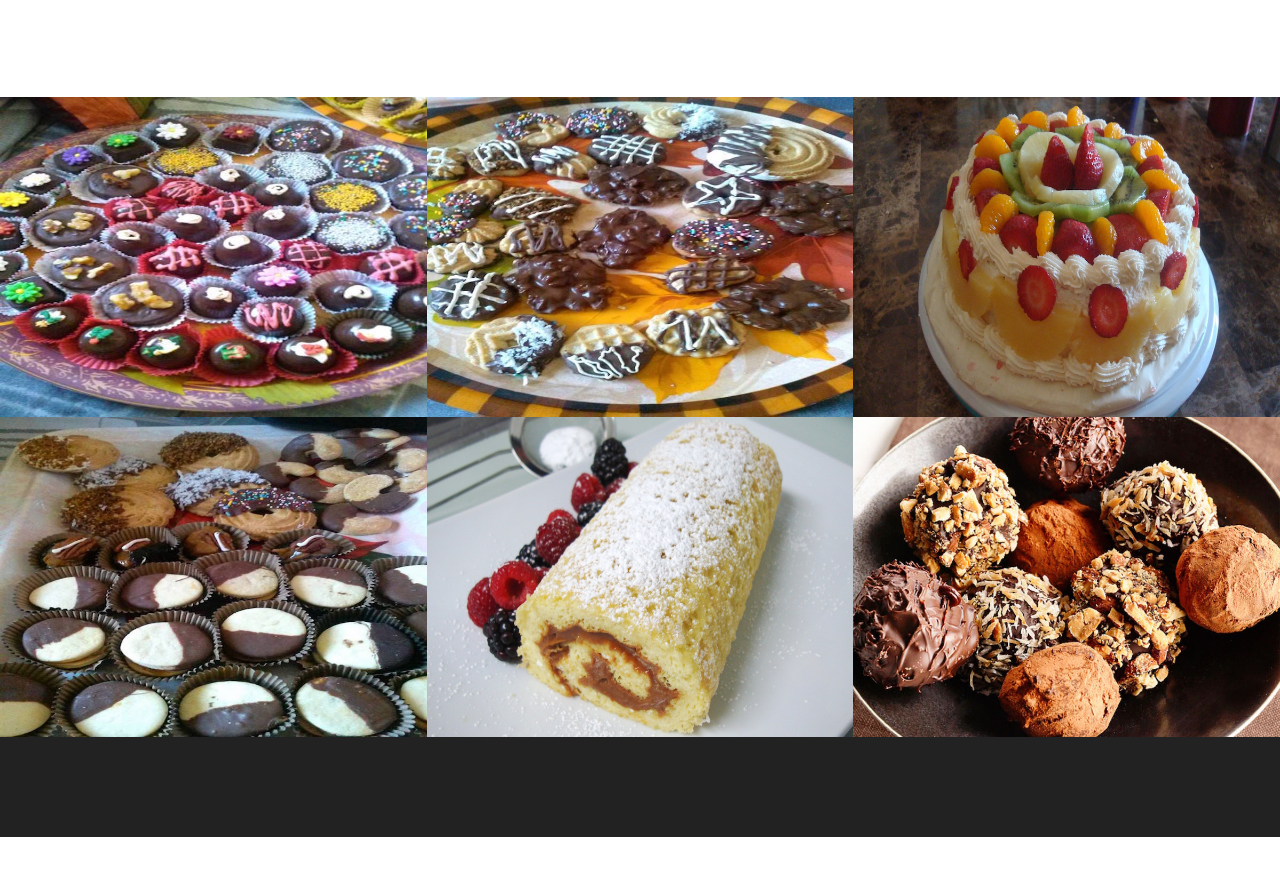
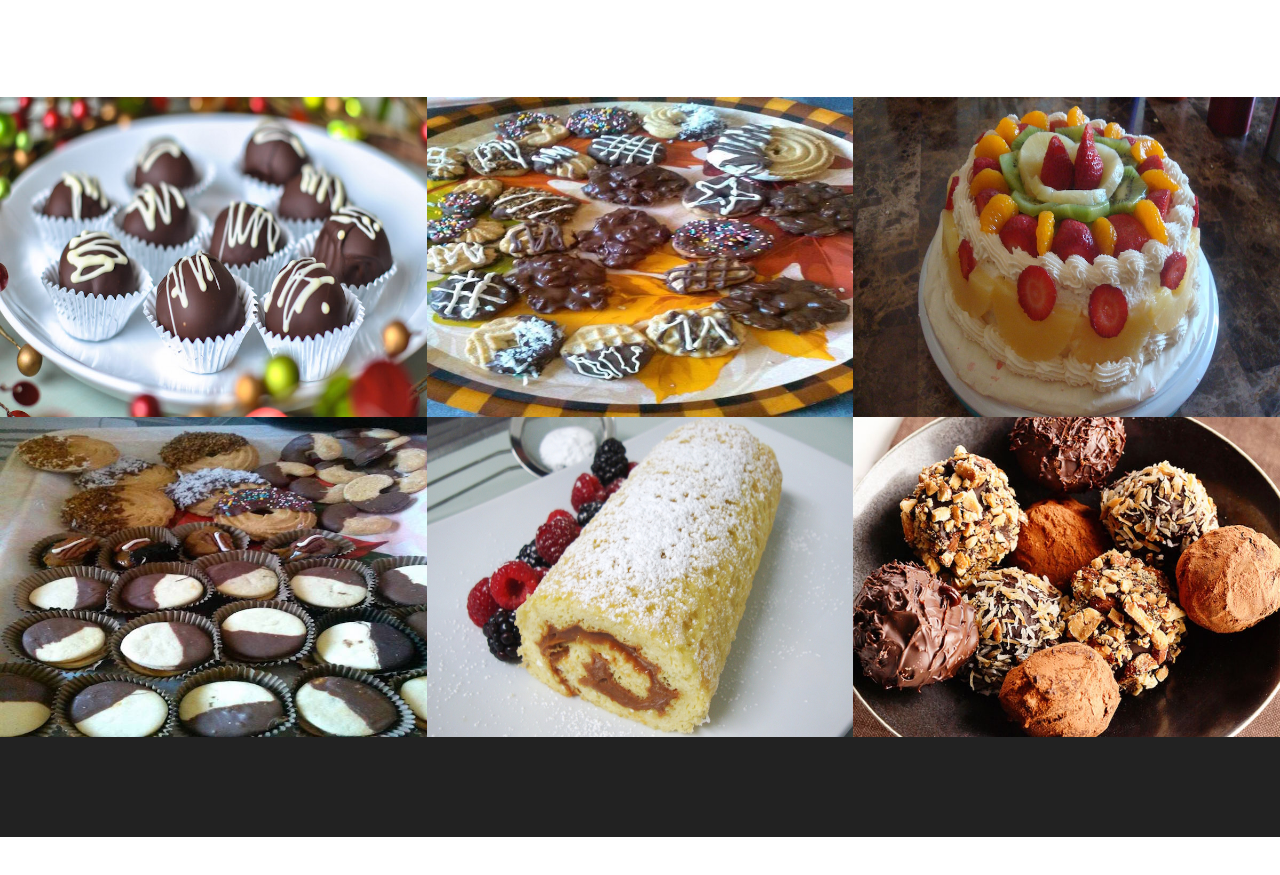
Before and after one commit to carlocappellini/chocolates, a website: page index.html in a window 1280 px wide. Shown: the part 1649-2524 px from the top of the page. Drawn offline with nearby package versions, Linux system fonts and the light colour scheme.

Commit message:
chnaged picture

```diff
--- a/index.html
+++ b/index.html
@@ -136,7 +136,7 @@
             <div class="row no-gutter popup-gallery">
                 <div class="col-lg-4 col-sm-6">
                     <a href="#contact" class="portfolio-box">
-                        <img src="images/11.jpg" class="img-responsive" alt="">
+                        <img src="images/1.jpg" class="img-responsive" alt="">
                         <div class="portfolio-box-caption">
                             <div class="portfolio-box-caption-content">
                                 <div class="project-category text-faded">
```
